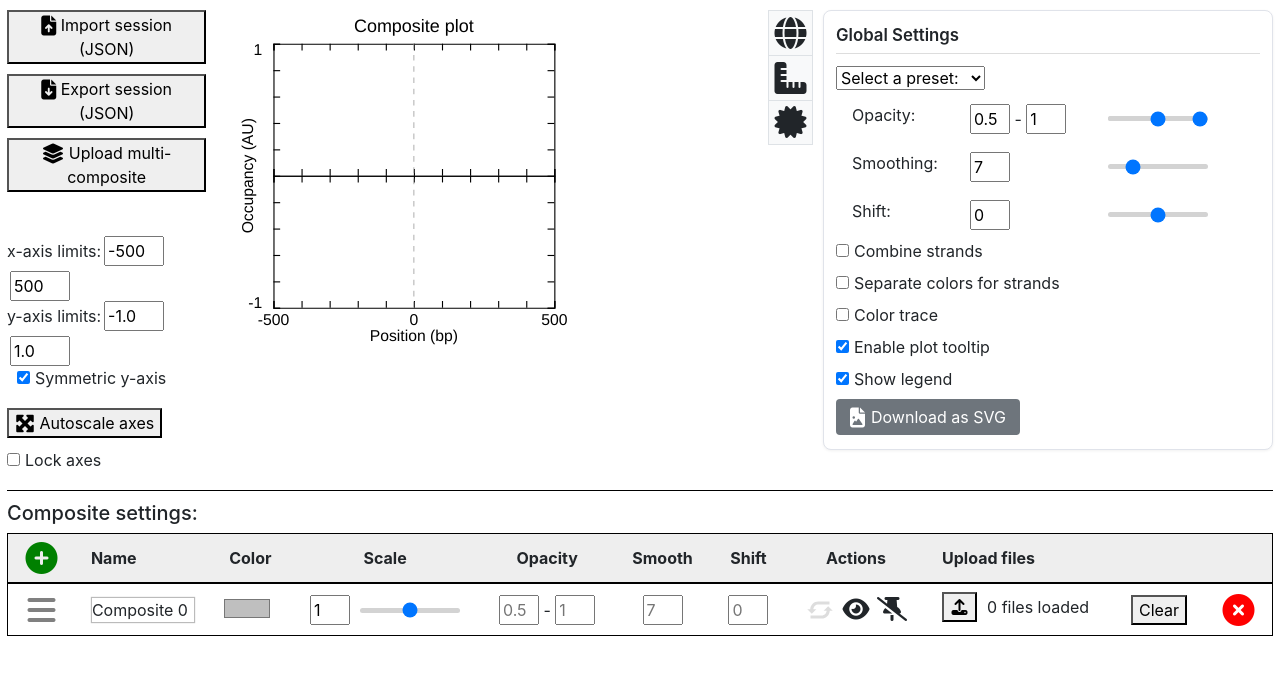
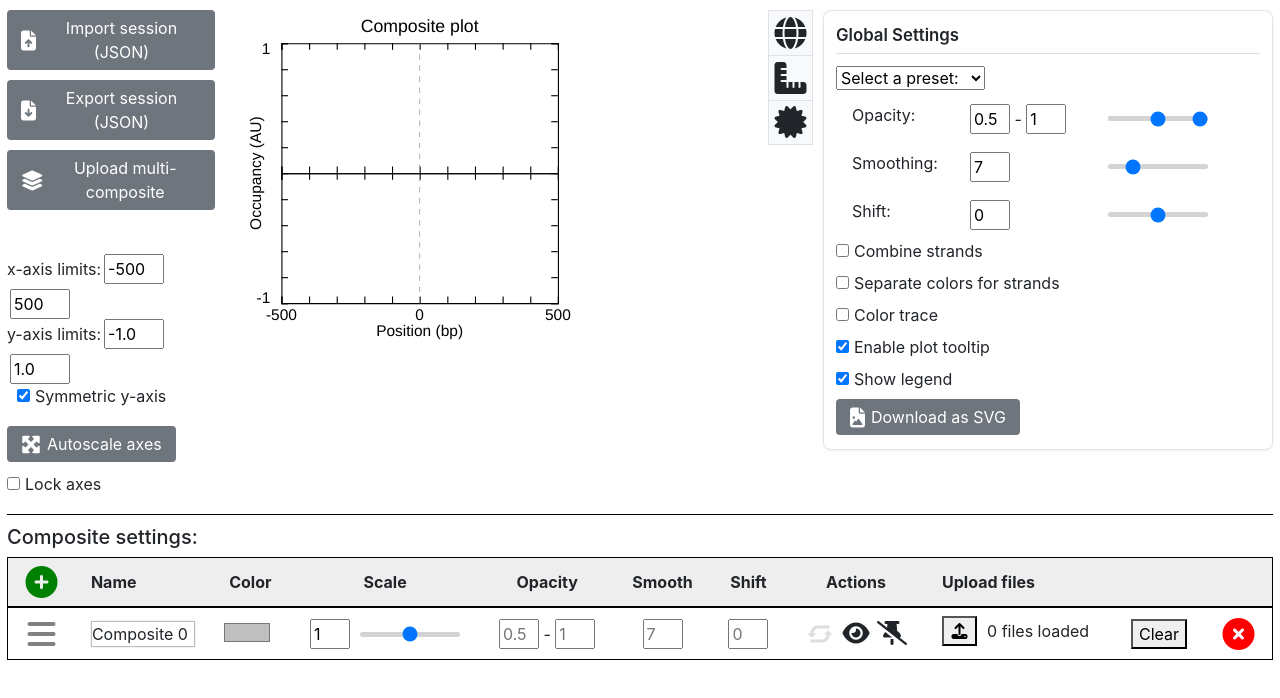
Before and after one commit to CEGRcode/GenoPlotter, a plain HTML site: page local.html in a window 1280 px wide. Drawn offline with Linux system fonts and the light colour scheme.

Commit message:
style remaining "action buttons" similarly
not action col like composite row but big fat high-contrast UI buttons that execute some major function

```diff
--- a/js/classes/nucleosome_slider_input.js
+++ b/js/classes/nucleosome_slider_input.js
@@ -51,6 +51,7 @@ const nucleosomeSliderInput = class {
         this.molVizSection = this.container.append("div")
             .classed("mol-viz-section", true);
         this.molVizSection.append("button")
+            .classed("panel-action-button", true)
             .on("click", this.generate3DVisual)
             .append("text")
             .text("Generate 3D visual ")
--- a/local.html
+++ b/local.html
@@ -22,11 +22,11 @@
         <div class="padded-container">
             <div id="top-panel">
                 <div id="top-left-panel">
-                    <button id="json-button" class="stretch-button"><i class="fas fa-lg fa-file-arrow-up"></i> Import session (JSON)</button>
+                    <button id="json-button" class="stretch-button panel-action-button"><i class="fas fa-lg fa-file-arrow-up"></i> Import session (JSON)</button>
                     <input type="file" id="json-loader">
-                    <button id="json-download" class="stretch-button"><i class="fas fa-lg fa-file-arrow-down"></i> Export session (JSON)</button>
+                    <button id="json-download" class="stretch-button panel-action-button"><i class="fas fa-lg fa-file-arrow-down"></i> Export session (JSON)</button>
                     <input type="file" id="multi-composite-loader">
-                    <button id="multi-composite-button" class="stretch-button" title="Load a concatenated composite file to fill multiple rows at once"><i class="fas fa-lg fa-layer-group"></i> Upload multi-composite</button>
+                    <button id="multi-composite-button" class="stretch-button panel-action-button" title="Load a concatenated composite file to fill multiple rows at once"><i class="fas fa-lg fa-layer-group"></i> Upload multi-composite</button>
                     <br/>
                     <div id="axes-input" class="text-left">
                         <!-- Zoom In/Out -->
@@ -37,7 +37,7 @@
                         <!-- symmetric y -->
                         <!-- <i class="fas fa-lg fa-arrows-up-down"></i> -->
                     </div>
-                    <button id="autoscale-axes-button"><i class="fas fa-lg fa-maximize"></i> Autoscale axes</button>
+                    <button id="autoscale-axes-button" class="panel-action-button"><i class="fas fa-lg fa-maximize"></i> Autoscale axes</button>
                     <!-- <i class="fas fa-lg fa-maximize"></i> -->
                     <!-- <i class="fas fa-lg fa-minimize"></i> -->
                     <div id="lock-axes"></div>
```
